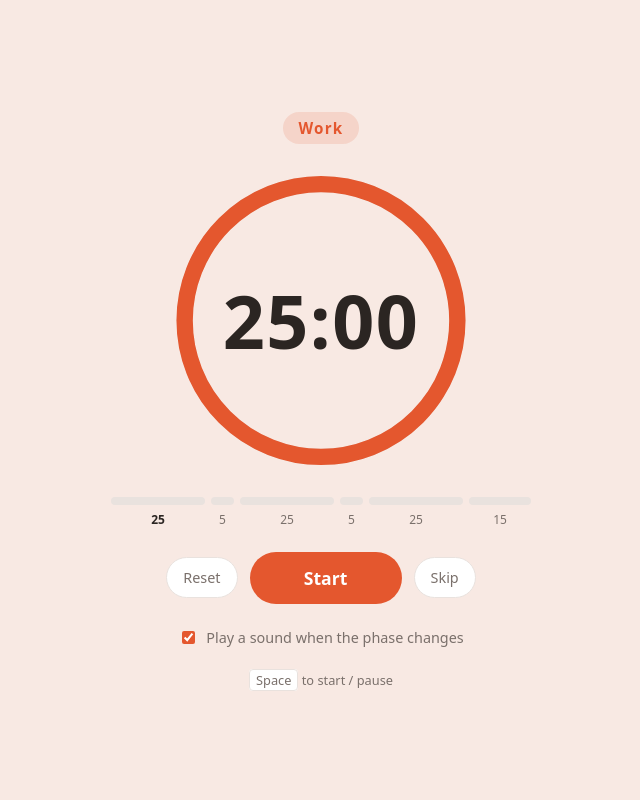
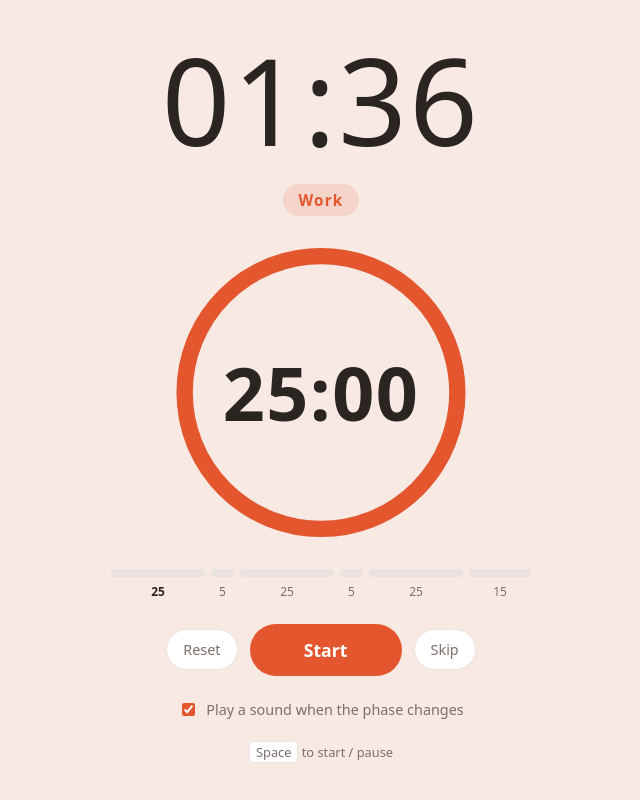
Before and after one commit to s0gg/pomodoro-timer, a website built with Vite: page index.html in a window 1280 px wide. Shown: the whole page, without its empty margins (319-959 px from the left). Built offline with nearby package versions, Linux system fonts and the light colour scheme.

Commit message:
Show a large clock with the current time
Display the local time of day as 24-hour HH:MM above the timer, sized
with clamp(3.5rem, 24vw, 7.5rem) so it stays large yet fits narrow
windows such as a browser side panel.

- format.ts: add formatClock()
- view.ts: add clockText to the view model
- index.html / main.ts / style.css: render the clock

```diff
--- a/index.html
+++ b/index.html
@@ -14,6 +14,11 @@
   <body data-phase="work" data-status="idle">
     <main class="app">
       <h1 class="visually-hidden">Pomodoro Timer</h1>
+
+      <p class="clock">
+        <span class="visually-hidden">Current time</span>
+        <span id="clock">--:--</span>
+      </p>
 
       <p id="phase" class="phase" aria-live="polite">Work</p>
 
--- a/src/format.ts
+++ b/src/format.ts
@@ -7,3 +7,9 @@ export function formatTime(ms: number): string {
   const seconds = totalSeconds % 60;
   return `${pad(minutes)}:${pad(seconds)}`;
 }
+
+/** Formats an epoch time (ms) as the local time of day in 24-hour "HH:MM", dropping seconds. */
+export function formatClock(epochMs: number): string {
+  const date = new Date(epochMs);
+  return `${pad(date.getHours())}:${pad(date.getMinutes())}`;
+}
--- a/src/main.ts
+++ b/src/main.ts
@@ -10,6 +10,7 @@ function query<T extends Element>(selector: string, type: { new (): T; prototype
 }
 
 const els = {
+  clock: query('#clock', HTMLElement),
   phase: query('#phase', HTMLElement),
   time: query('#time', HTMLElement),
   ring: query('#ring-progress', SVGCircleElement),
@@ -79,6 +80,7 @@ function render(): void {
   document.body.dataset.phase = vm.phaseType;
   document.body.dataset.status = vm.status;
   document.title = vm.documentTitle;
+  setText(els.clock, vm.clockText);
   setText(els.phase, vm.phaseLabel);
   setText(els.time, vm.timeText);
   setText(els.primary, vm.primaryLabel);
--- a/src/view.ts
+++ b/src/view.ts
@@ -1,4 +1,4 @@
-import { formatTime } from './format';
+import { formatClock, formatTime } from './format';
 import type { PhaseType } from './schedule';
 import { currentPhase, getRemainingMs, type Timer, type TimerStatus } from './timer';
 
@@ -14,6 +14,8 @@ export interface StepViewModel {
 
 export interface ViewModel {
   readonly timeText: string;
+  /** Current local time of day ("HH:MM") */
+  readonly clockText: string;
   readonly phaseType: PhaseType | 'finished';
   readonly phaseLabel: string;
   readonly status: TimerStatus;
@@ -51,6 +53,7 @@ export function toViewModel(timer: Timer, now: number): ViewModel {
 
   return {
     timeText,
+    clockText: formatClock(now),
     phaseType: isFinished ? 'finished' : phase.type,
     phaseLabel,
     status: timer.status,
--- a/style.css
+++ b/style.css
@@ -71,6 +71,17 @@ body {
   height: 1px;
   overflow: hidden;
   clip: rect(0 0 0 0);
+  white-space: nowrap;
+}
+
+/* Current time of day: as large as possible while still fitting a narrow window */
+.clock {
+  margin: 0;
+  font-size: clamp(3.5rem, 24vw, 7.5rem);
+  font-weight: 300;
+  line-height: 1;
+  font-variant-numeric: tabular-nums;
+  letter-spacing: 0.02em;
   white-space: nowrap;
 }
 
```
Also changed, not shown: test/format.test.ts (+15 -1 lines), test/html.test.ts (+6 -0 lines), test/view.test.ts (+6 -0 lines).
